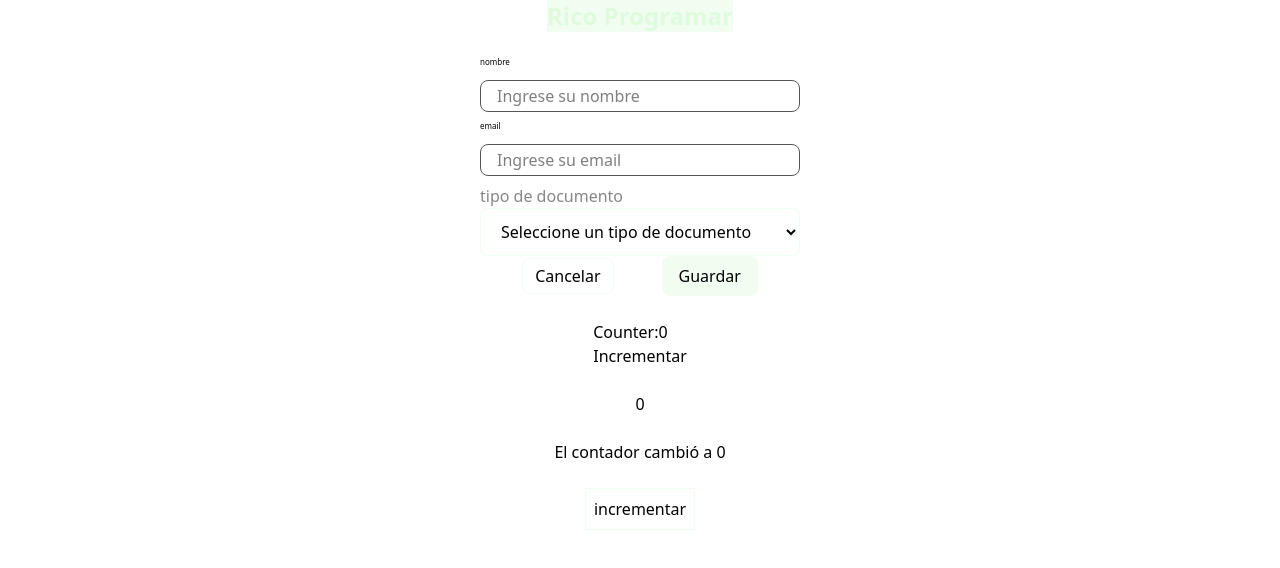
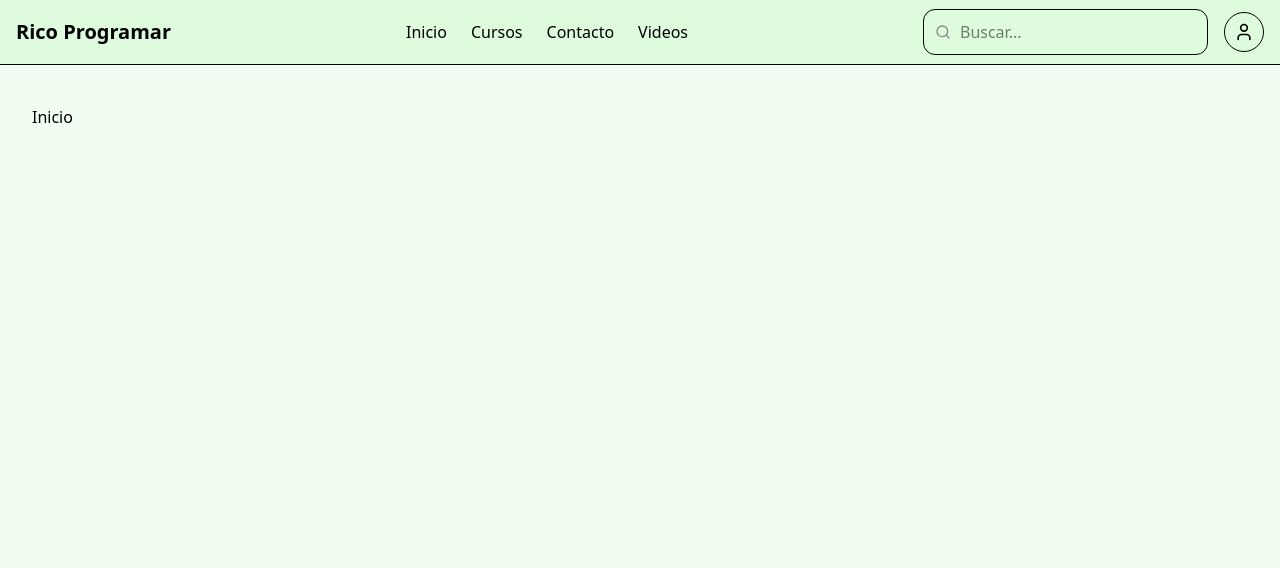
Before and after one commit to Fede01-code/actividades-react, a React (Vite) app: page / in a window 1280 px wide. Shown: the top 568 px of the page. Built offline with nearby package versions, Linux system fonts and the light colour scheme.

Commit message:
feat: se agrega componente navbar y componente link de reac-router-dom

```diff
--- a/src/app/App.jsx
+++ b/src/app/App.jsx
@@ -1,22 +1,10 @@
-import UserForm from "@/features/users/components/UserForm"
-import '@/styles/global.css'
-import DeleteCounter from "@/shared/components/DeleteCounter"
-import DeleteUseEffect from "@/shared/components/DeleteUseEffect"
-import Select from "@/shared/components/Select"
-
+import router from "@/app/router"
+import { RouterProvider } from "react-router-dom"
 
 export default function App(){
   return(
-    <div className="grid  grid-cols-1 gap-6 justify-items-center">
-      <h1 className="bg-brand text-brand-soft text-2xl font-bold">
-        Rico Programar
-      </h1>
-      <div>
-        <UserForm/>
-      </div>
-        <DeleteCounter/>
-        <DeleteUseEffect/>
 
-    </div>
+      <RouterProvider router={router}/>
+
   )
 }
--- a/src/app/router/Index.jsx
+++ b/src/app/router/Index.jsx
@@ -1,4 +1,4 @@
-import MainLayout from "@/shared/MainLayout"
+import MainLayout from "../../shared/layout/MainLayout";
 import { createBrowserRouter } from "react-router-dom";
 
 const router = createBrowserRouter ([
--- a/src/shared/layout/MainLayout.jsx
+++ b/src/shared/layout/MainLayout.jsx
@@ -0,0 +1,15 @@
+import Navbar from "./Navbar";
+import { Outlet } from "react-router-dom";
+
+export default function MainLayout (){
+
+    return (
+        <div className="min-h-screen bg-brand">
+            {/* componente Nabvar creado anteriormente */}
+            <Navbar/>
+            <main className="mx-auto max-w7 px-4 py-6">
+                <Outlet/>
+            </main>
+        </div>
+    )
+};
--- a/src/shared/layout/Navbar.jsx
+++ b/src/shared/layout/Navbar.jsx
@@ -0,0 +1,74 @@
+import { Search, User } from "lucide-react";
+import { Link } from "react-router-dom";
+
+
+const Navbar = () => {
+  return (
+    <nav className="w-full border-b bg-brand-soft">
+      <div className="mx-auto max-w-7xl px-4">
+        <div className="flex h-16 items-center justify-between">
+
+          {/* Logo de marca */}
+          <div className="flex items-center">
+            <Link to="/" className="text-xl font-bold">
+              Rico Programar
+            </Link>
+          </div>
+
+
+          {/* Links de navegación */}
+          <ul className="hidden md:flex items-center gap-6">
+            <li>
+              <Link to="/" className="hover:text-primary transition">
+                Inicio
+              </Link>
+            </li>
+            <li>
+              <Link to="/cursos" className="hover:text-primary transition">
+                Cursos
+              </Link>
+            </li>
+            <li>
+              <Link to="/contacto" className="hover:text-primary transition">
+                Contacto
+              </Link>
+            </li>
+            <li>
+              <Link to="/videos" className="hover:text-primary transition">
+                Videos
+              </Link>
+            </li>
+          </ul>
+
+
+          {/* Sección derecha: búsqueda + usuario */}
+          <div className="flex items-center gap-4">
+
+            {/* Buscador */}
+            <div className="relative hidden sm:block">
+              <Search className="absolute left-3 top-1/2 -translate-y-1/2 size-4 text-gray-500" />
+
+              <input
+                type="text"
+                placeholder="Buscar..."
+                className="pl-9 pr-4
+                 py-2.5 border rounded-lg text-body focus:outline-none focus:ring-2 focus:ring-primary"
+              />
+            </div>
+
+
+            {/* Icono de usuario */}
+            <button className="flex items-center justify-center size-10 rounded-full border hover:bg-gray-100 transition">
+              <User className="size-5" />
+            </button>
+
+
+          </div>
+        </div>
+      </div>
+    </nav>
+  );
+};
+
+
+export default Navbar;
```
Also changed, not shown: src/app/router.jsx (deleted).
